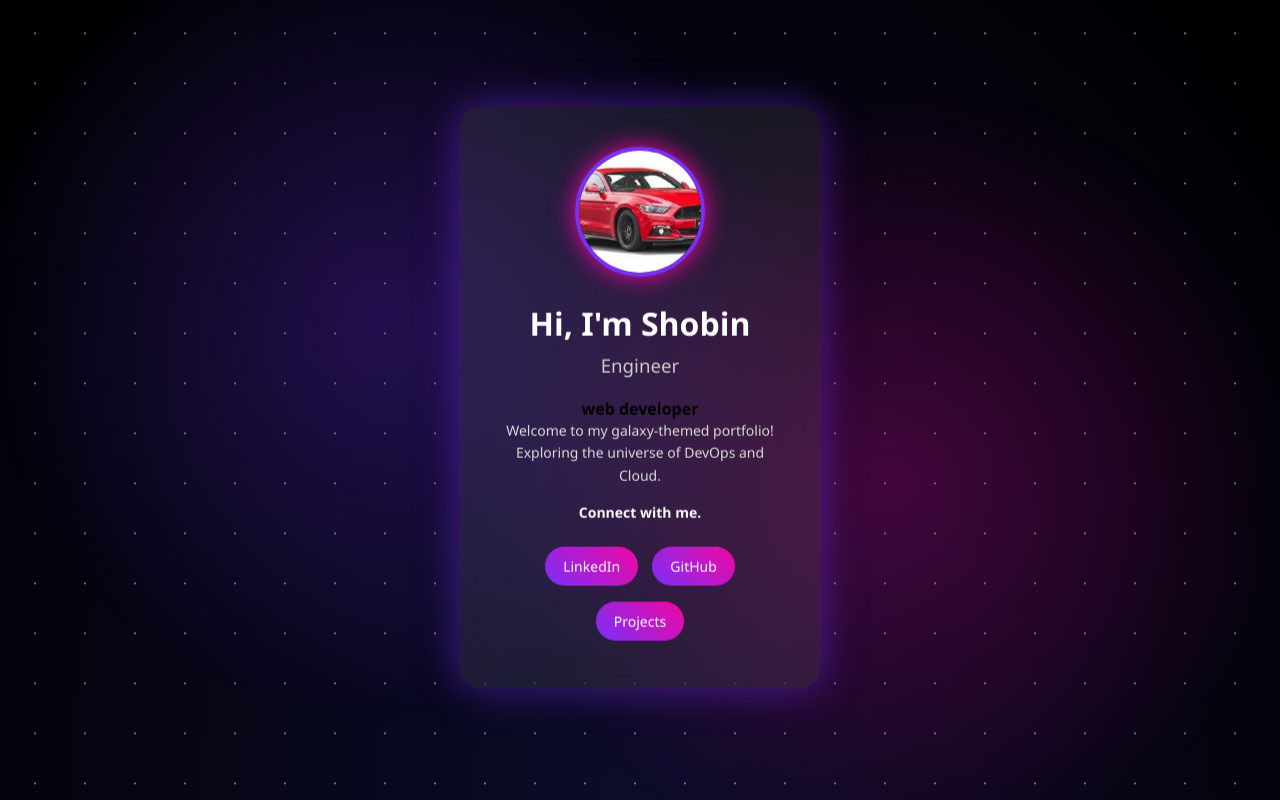
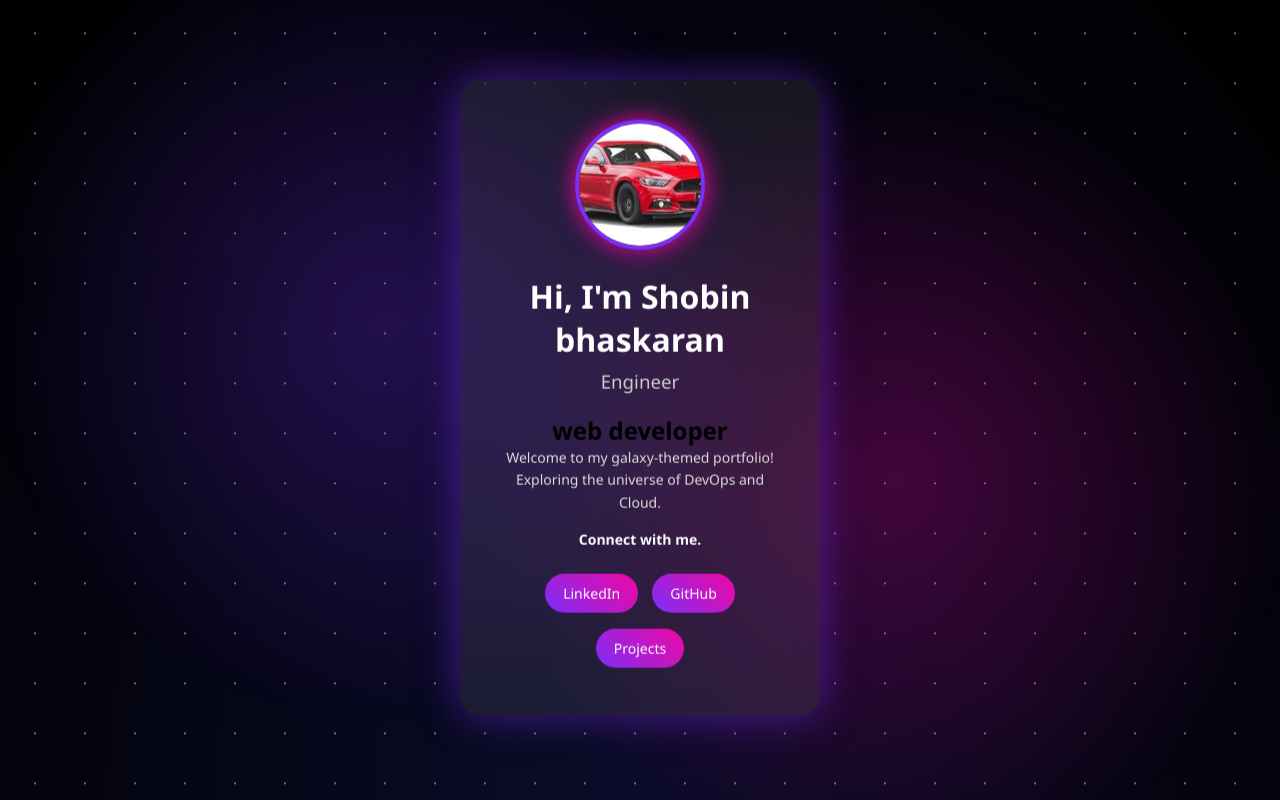
Before and after one commit to shobin-blip/portfolio, a plain HTML site: page index.html in a window 1280 px wide. Shown: the top 800 px of the page. Drawn offline with Linux system fonts and the light colour scheme.

Commit message:
Update index.html

```diff
--- a/index.html
+++ b/index.html
@@ -143,9 +143,9 @@ p {
 
     <img src="Untitled.jpg" alt="Profile Picture" class="profile-pic">
 
-    <h1>Hi, I'm Shobin</h1>
+    <h1>Hi, I'm Shobin bhaskaran</h1>
     <h3> Engineer</h3>
-     <h4>web developer</h4>
+    <h2>web developer</h2>
     <p>
         Welcome to my galaxy-themed portfolio!
         Exploring the universe of DevOps and Cloud.
```
